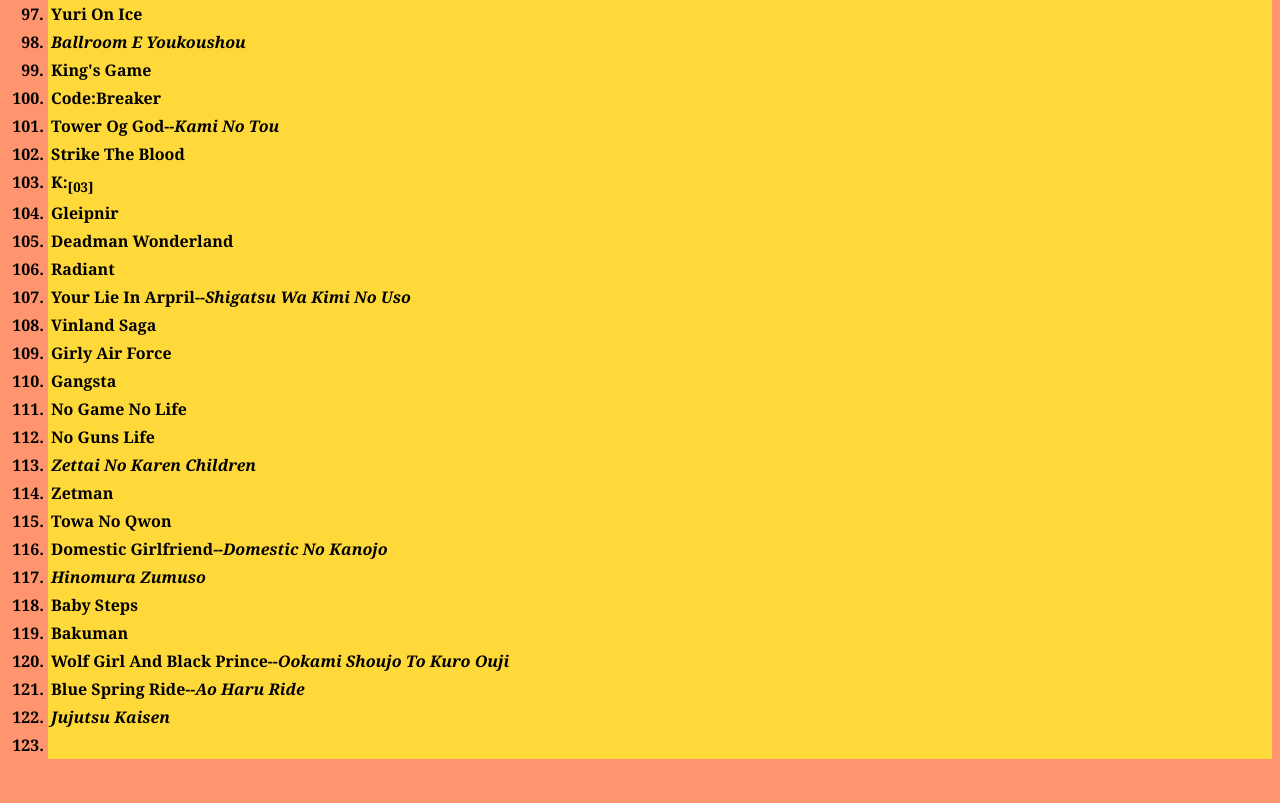
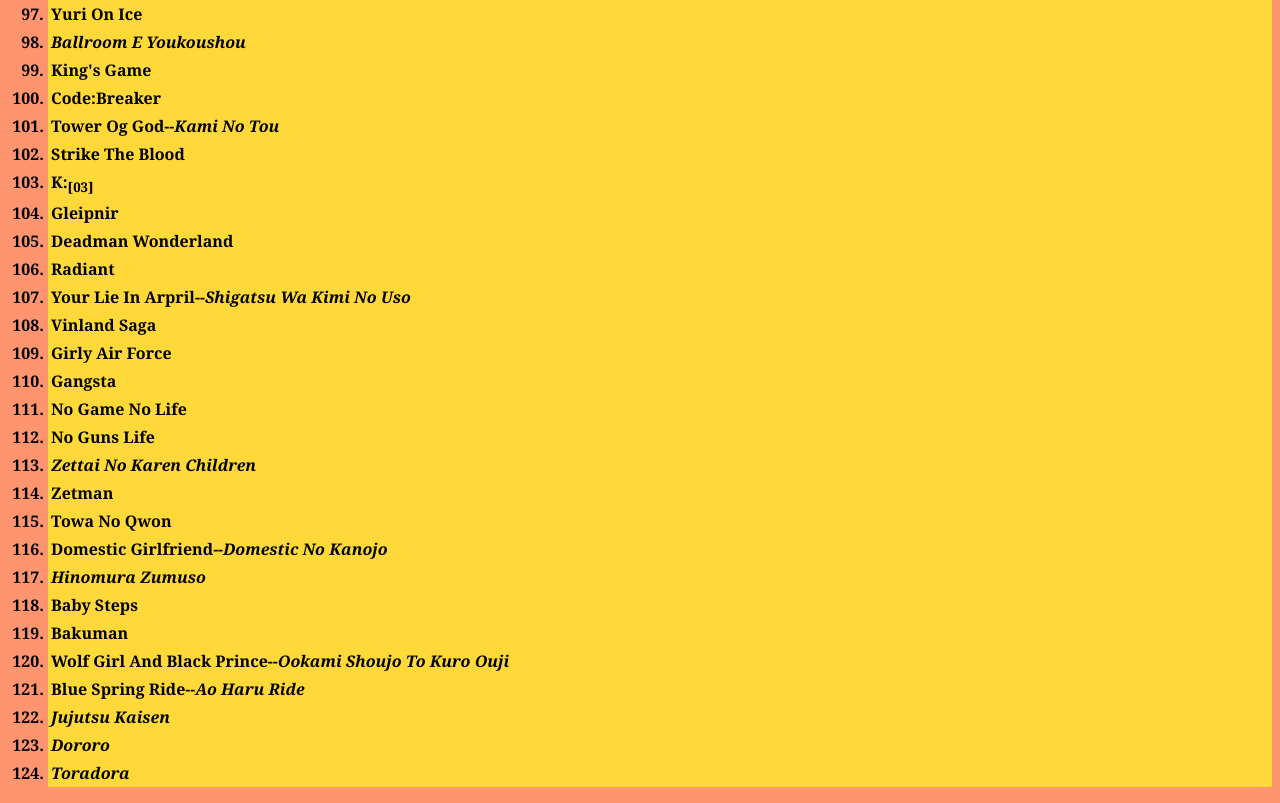
Before and after one commit to visrm/Anime-lists, a plain HTML site: page list.html in a window 1280 px wide. Shown: the part 2831-3634 px from the top of the page. Before the commit the page ends 3606 px from the top, so only its background shows below. Drawn offline with Linux system fonts and the light colour scheme.

Commit message:
Update0.1
added some more animes i have watched which came to my mind

```diff
--- a/list.html
+++ b/list.html
@@ -162,7 +162,9 @@
             <li><b>Wolf Girl and Black Prince</b>--<em>Ookami Shoujo to Kuro Ouji</em></li>
             <li><b>Blue Spring ride</b>--<em>Ao haru ride</em></li>
             <li><em>Jujutsu Kaisen</em></li>
-            <li></li>
+            <li><em>Dororo</em></li>
+            <li><em>Toradora</em></li>
+
         </ol>
     </body>
 </html>
```
